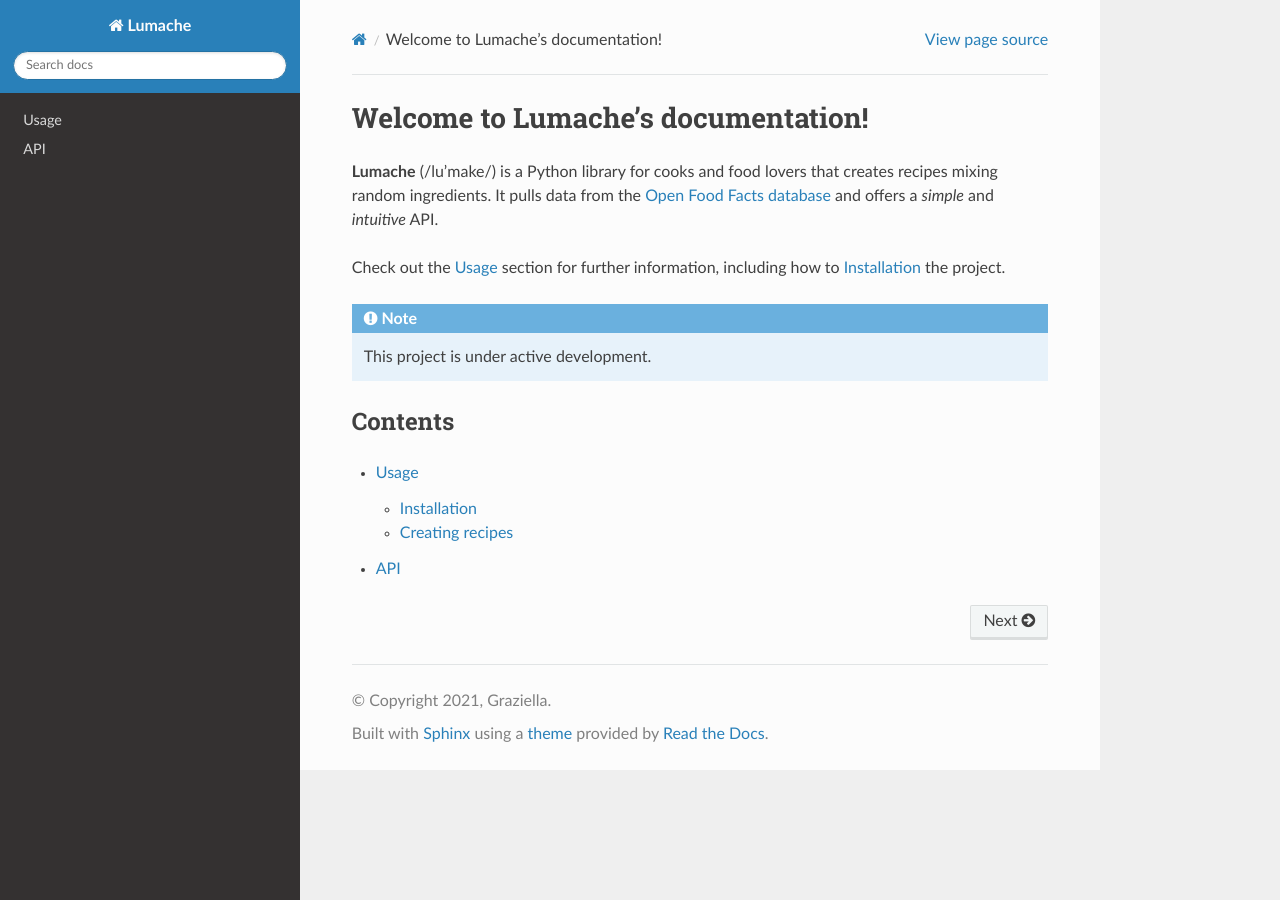
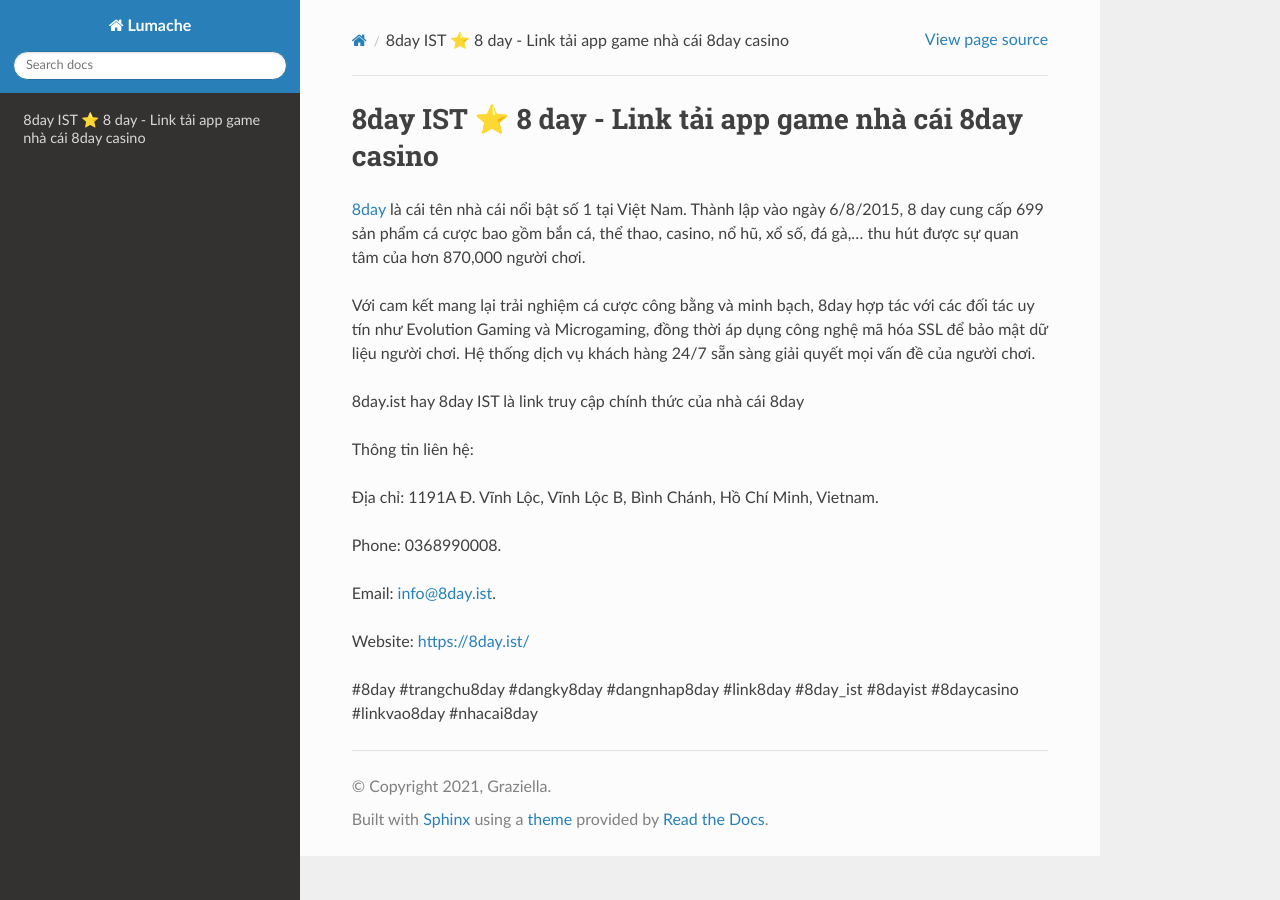
Before and after one commit to camtiennguyena/linkk8dayist, a Sphinx documentation site: the page built from docs/source/index.rst, in a window 1280 px wide. Built offline with Sphinx 7.4.7 and the Read the Docs theme 3.1.0, drawn with Linux system fonts in a browser that asks for light colours.

Commit message:
Update index.rst

```diff
--- a/docs/source/index.rst
+++ b/docs/source/index.rst
@@ -1,22 +1,22 @@
-Welcome to Lumache's documentation!
+8day IST ⭐️ 8 day - Link tải app game nhà cái 8day casino
 ===================================
 
-**Lumache** (/lu'make/) is a Python library for cooks and food lovers
-that creates recipes mixing random ingredients.
-It pulls data from the `Open Food Facts database <https://world.openfoodfacts.org/>`_
-and offers a *simple* and *intuitive* API.
+`8day <https://8day.ist/>`_ là cái tên nhà cái nổi bật số 1 tại Việt Nam. Thành lập vào ngày 6/8/2015, 8 day cung cấp 699 sản phẩm cá cược bao gồm bắn cá, thể thao, casino, nổ hũ, xổ số, đá gà,… thu hút được sự quan tâm của hơn 870,000 người chơi.
 
-Check out the :doc:`usage` section for further information, including
-how to :ref:`installation` the project.
 
-.. note::
+Với cam kết mang lại trải nghiệm cá cược công bằng và minh bạch, 8day hợp tác với các đối tác uy tín như Evolution Gaming và Microgaming, đồng thời áp dụng công nghệ mã hóa SSL để bảo mật dữ liệu người chơi. Hệ thống dịch vụ khách hàng 24/7 sẵn sàng giải quyết mọi vấn đề của người chơi.
 
-   This project is under active development.
+8day.ist hay 8day IST là link truy cập chính thức của nhà cái 8day
 
-Contents
---------
 
-.. toctree::
+Thông tin liên hệ:
 
-   usage
-   api
+Địa chỉ: 1191A Đ. Vĩnh Lộc, Vĩnh Lộc B, Bình Chánh, Hồ Chí Minh, Vietnam.
+
+Phone: 0368990008.
+
+Email: info@8day.ist.
+
+Website: https://8day.ist/
+
+#8day #trangchu8day #dangky8day #dangnhap8day #link8day #8day_ist #8dayist #8daycasino #linkvao8day #nhacai8day
```
